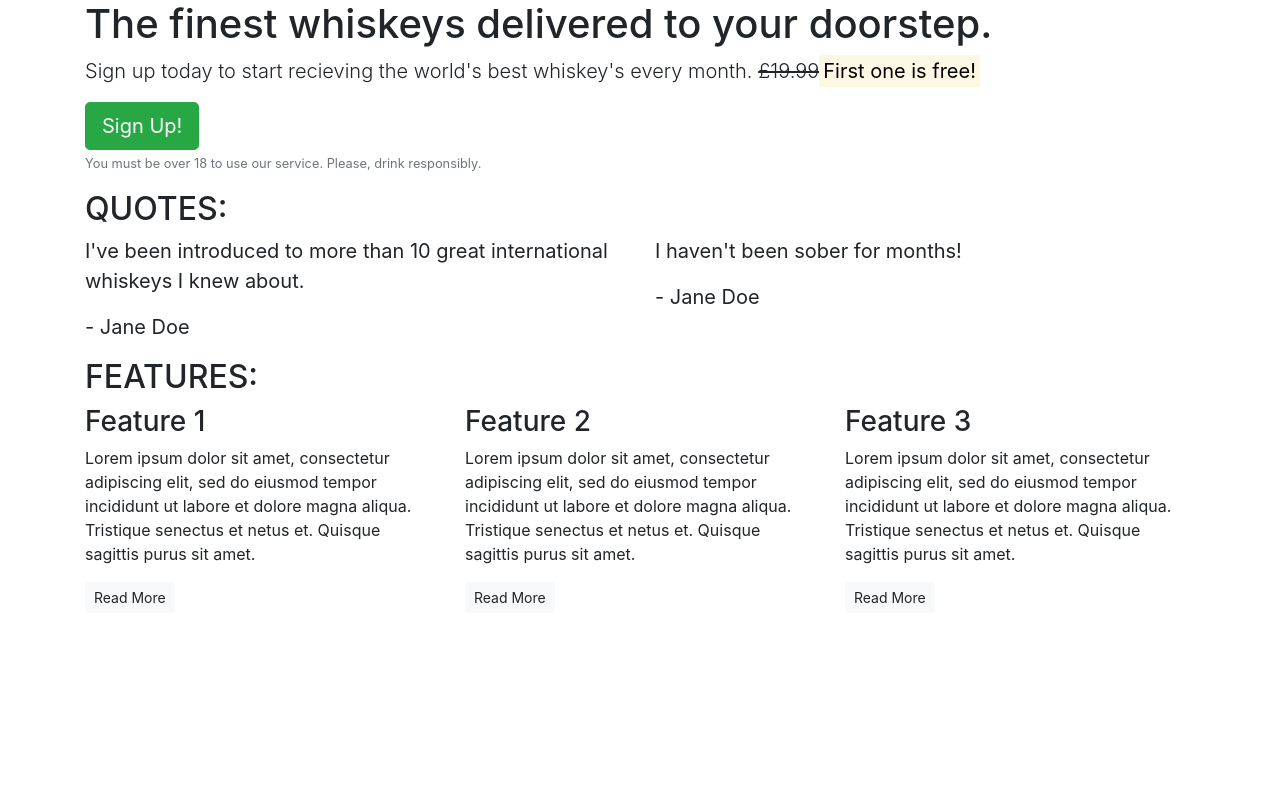
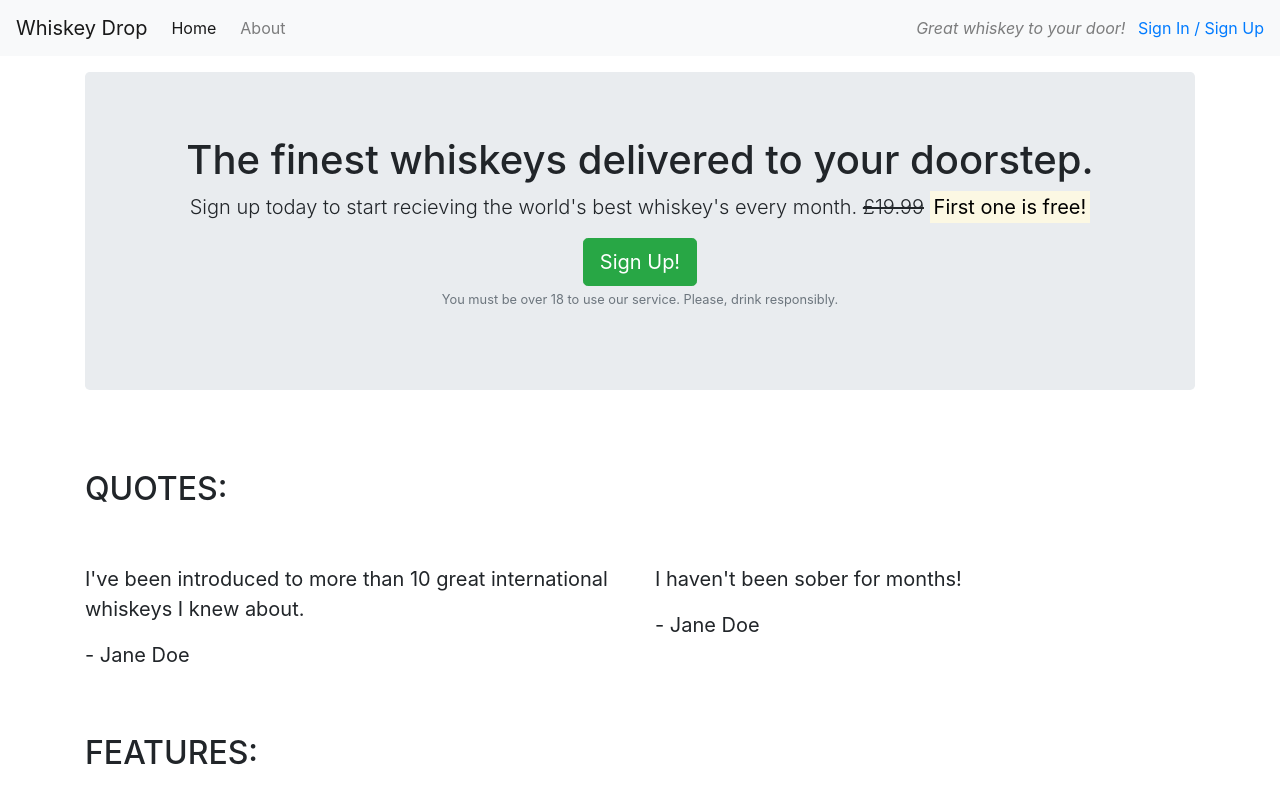
Before and after one commit to Elizabeth-Yorke/whiskey-drop, a plain HTML site: page index.html in a window 1280 px wide. Shown: the top 800 px of the page. Drawn offline with nearby package versions, Linux system fonts and the light colour scheme.

Commit message:
added title spacing and jumbotron

```diff
--- a/index.html
+++ b/index.html
@@ -11,15 +11,28 @@
     />
   </head>
   <body>
-    <article class="container">
+    <nav class="navbar navbar-light bg-light navbar-expand-sm">
+        <a href="/" class="navbar-brand">Whiskey Drop</a>
+        <ul class="navbar-nav mr-auto">
+            <li class="active nav-itme mr-2"><a class="nav-link" href="/">Home</a></li>
+            <li class="nav-itme mr-2"><a class="nav-link" href="/about">About</a></li>
+            <li class="nav-itme mr-2 d-block d-sm-none"><a class="nav-link" href="/login">Sign In / Sign Up</a></li>
+        </ul>
+        <div class="d-none d-md-block">
+        <p class="navbar-text my-auto mr-2"><i>Great whiskey to your door!</i></p>
+        <a href="/login">Sign In / Sign Up</a>
+        </div>
+    </nav>
+    <article class="container mt-3">
       <!-- Callout -->
       <div class="row">
         <div class="col-12">
-        <section class="callout">
+        <section class="callout jumbotron text-center">
             <h1>The finest whiskeys delivered to your doorstep.</h1>
             <p class="lead">
           Sign up today to start recieving the world's best whiskey's every
-          month. <s>£19.99</s><strong><mark>First one is free!</mark></strong>
+          month. <s class="d-none d-sm-inline">£19.99</s>
+          <span class="d-inline d-sm-none"><br></span><strong><mark>First one is free!</mark></strong>
             </p>
             <button class="btn btn-success btn-lg">Sign Up!</button>
             <p class="text-muted">
@@ -33,7 +46,7 @@
       <!-- Quotes -->
       <section class="quotes">
         <div class="row">
-            <div class="col-12">
+            <div class="col-12 my-5">
             <h2 class="text-uppercase">Quotes:</h2>
             </div>
         </div>
@@ -59,7 +72,7 @@
       <!-- Features -->
       <section class="features">
         <div class="row">
-            <div class="col-12">
+            <div class="col-12 my-5">
         <h2 class="text-uppercase">Features:</h2>
             </div>
         </div>
```
